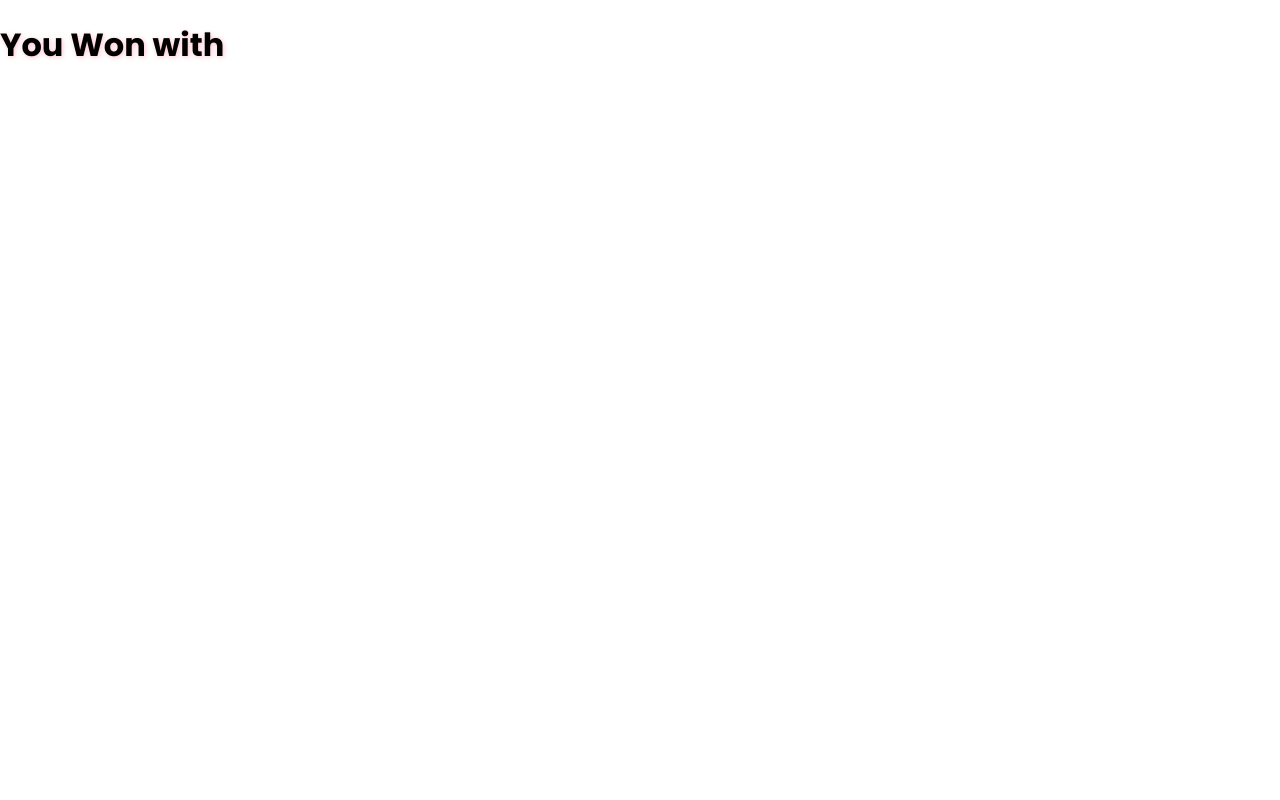
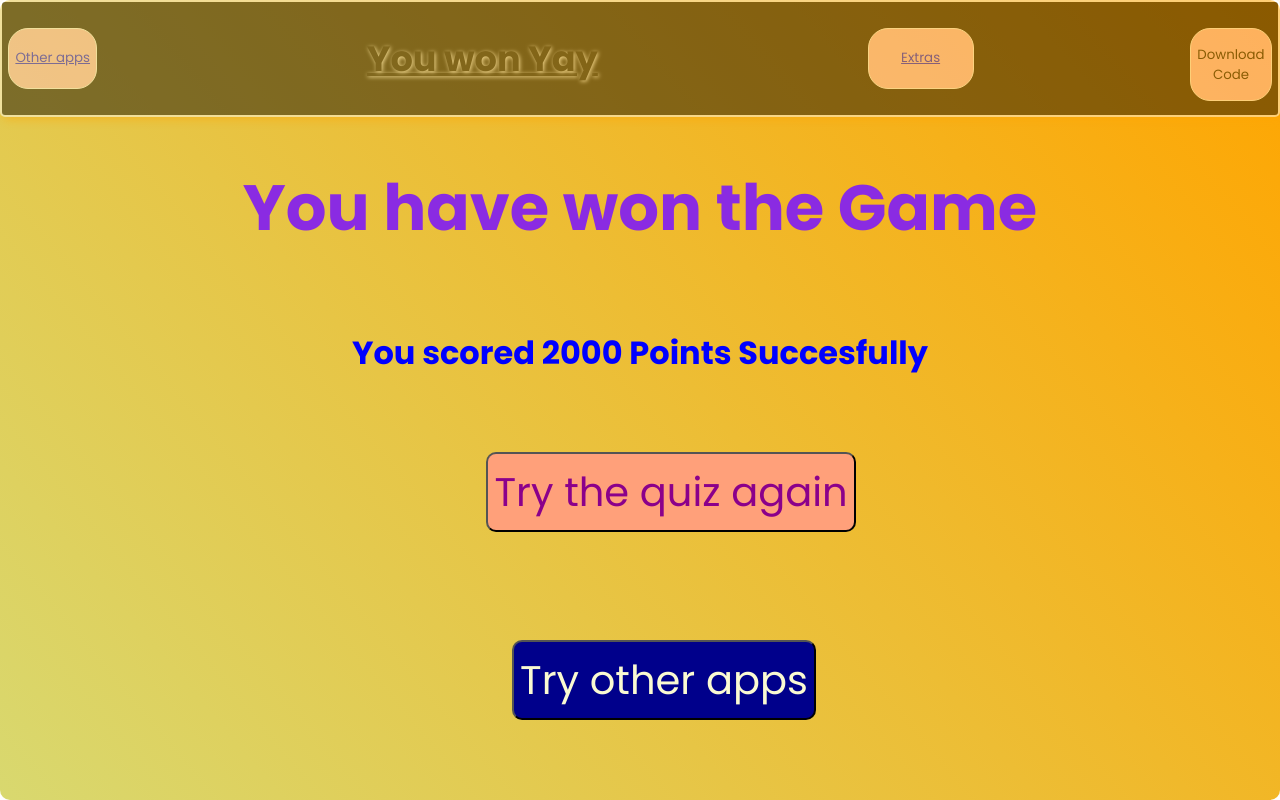
Before and after one commit to AyushisPro2011/project-showcase, a React (Create React App) app: page /#/KBC-win in a window 1280 px wide. Built offline with nearby package versions, Linux system fonts and the light colour scheme.

Commit message:
Done in group with Tirth and Hriday

```diff
--- a/src/projects/Contacts.js
+++ b/src/projects/Contacts.js
@@ -22,6 +22,7 @@ const Contact = () => {
         <li> Special Thanks to  Unsplash for providing all the images:   <a style={{color: 'white'}} href='https://unsplash.com'>https://unsplash.com</a>          </li>
         </ul>
         <p>Created by Me(All of the code was written by me)</p>
+        <p>Some ideas given by Tirth and Hriday (8th class)</p>
         </div>
         </body>
     )
--- a/src/projects/KBC/KBC.css
+++ b/src/projects/KBC/KBC.css
@@ -1,7 +1,26 @@
 *{
     border-radius: 10px;
-    text-shadow: 1px 1px 5px pink;
+
 }
+
+#KBC-loss-main{
+    background: linear-gradient(50deg , rgba(200,120,256,0.8) , grey);
+    width: 100vw;
+    height: 100vh;
+}
+#KBC-win-main{
+    background: linear-gradient(50deg , rgba(200,200,50,0.7), orange);
+    width: 100vw;
+    height: 100vh;
+}
+
+
+
+
+
+
+
+
 
 
 #KBC-main{
@@ -13,6 +32,7 @@
     background-size: cover;
     background-repeat: no-repeat;
     border-radius: 0px;
+    text-shadow: 1px 1px 15px grey;
 }
 #KBC-question{
     border: 2px solid black;
--- a/src/projects/KBC/KBC.js
+++ b/src/projects/KBC/KBC.js
@@ -464,6 +464,7 @@ const KBC = () => {
    const [currentopt2 , setcurrentopt2] = useState(curquestion.opt2)
    const [currentopt3 , setcurrentopt3] = useState(curquestion.opt3)
    const [currentopt4 , setcurrentopt4] = useState(curquestion.opt4)
+   const [canskip , setskip] = useState(false)
 
 
 
@@ -472,6 +473,7 @@ const KBC = () => {
     const handleanswer = (event) => {
 
         const a = event.target.textContent
+
         if (parseInt(a[0]) === curquestion.correct){
                 console.log("true")
                 setqindex(qindex + 1)
@@ -487,7 +489,12 @@ const KBC = () => {
 
 
     //lifelines
-
+    const skip = (event) =>{
+        setqindex(qindex + 1)
+        event.target.textContent = 'Skip the question(disabled)';
+        setpoints(points + 200)
+        setskip(true)
+    }
 
 
 
@@ -511,6 +518,9 @@ const KBC = () => {
 
     //useffects
     useEffect( () => {
+
+
+
         setcurrentquestion( qindex + ". " +curquestion.q)
         setcurrentopt1(curquestion.opt1)
         setcurrentopt2(curquestion.opt2)
@@ -640,7 +650,7 @@ const KBC = () => {
 
 
         <div id='KBC-lifelines'>
-            <button>Skip The question</button>
+            <button onClick={skip} disabled = {canskip} id='skip'>Skip The question</button>
             <button>Get the correct answer</button>
 
         </div>
--- a/src/projects/KBC/loss.js
+++ b/src/projects/KBC/loss.js
@@ -1,5 +1,15 @@
-const Loss = () =>{
+import Navbar from "../../components/navbar";
+import "./KBC.css"
+import { Link } from "react-router-dom";
+
+const Loss = (val) =>{
     return(
-    <h1>You lost</h1>
+    <div id="KBC-loss-main">
+    <Navbar Text={"You Lost Lol"}/>
+        <h1 style={{color : "blue" , fontSize : "400%" , textAlign : "center" , textShadow : "3px 2px 10px lightgrey"}}>You have Lost with {val} points</h1>
+        <h6 style={{color : "green" , fontSize : "200%" , textAlign : "center" , textShadow : "3px 2px 10px lightgray"}}>You chose the wrong Option</h6>
+        <button  style={{color : "green" , fontSize : "200%" , textAlign : "center" , textShadow : "3px 2px 10px lightgray" , position :"absolute" , left : "38%" , background : "lightpink"}}><Link to={"/KBC"} style={{textDecoration : "none" , color : "darkgreen"}}>Go back and Try Again</Link></button>
+        <button  style={{color : "green" , fontSize : "200%" , textAlign : "center" , textShadow : "3px 2px 10px lightgray" , position :"absolute" , left : "43.5%" , top : "80%" , background : "yellow"}}><Link to={"/"} style={{textDecoration : "none" , color : "violet"}}>Homepage</Link></button>
+    </div>
 )}
 export default Loss;
--- a/src/projects/KBC/win.js
+++ b/src/projects/KBC/win.js
@@ -1,6 +1,16 @@
+import { Link } from 'react-router-dom';
+import Navbar from '../../components/navbar';
+import './KBC.css'
+
 const Win = () => {
     return(
-        <h1>You Won with</h1>
+        <div id='KBC-win-main'>
+       <Navbar Text={"You won Yay"}/>
+       <h1 style={{color : "blueviolet" , textAlign : "center" , fontSize : "400%"}}>You have won the Game</h1>
+       <h6 style={{color : "blue" , textAlign : "center" , fontSize : "200%"}}>You scored 2000 Points Succesfully</h6>
+       <button style={{background :"lightsalmon" , position : "absolute" , left : "38%", height : "10%"}}><Link to={"/KBC"} style={{textDecoration : "none" , color : "darkmagenta" , fontSize : "300%"}}>Try the quiz again</Link></button>
+       <button  style={{background :"darkblue" , position : "absolute" , left : "40%", top : "80%",height : "10%"}}><Link to={"/"} style={{textDecoration : "none" , color : "lightgoldenrodyellow" , fontSize : "300%"}}>Try other apps</Link></button>
+       </div>
     )
 }
 export default Win;
```
